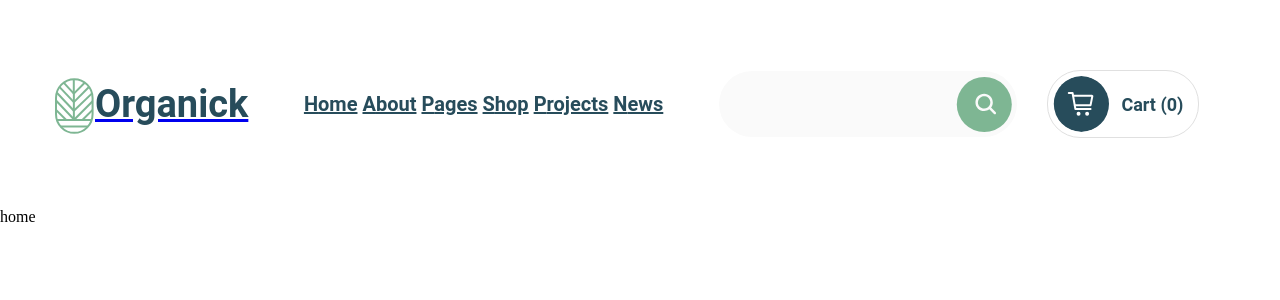
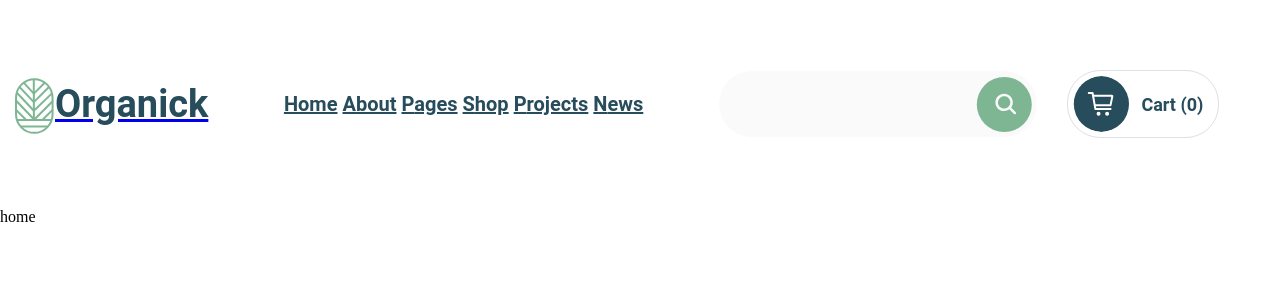
Before and after one commit to AlienNT/agriculture-webflow, a Vue app in the folder client/: page / in a window 1280 px wide. Shown: the top 300 px of the page. Built offline with nearby package versions, Linux system fonts and the light colour scheme.

Commit message:
fix (style) изменена ширина контейнера

```diff
--- a/client/src/assets/css/flex-grid.scss
+++ b/client/src/assets/css/flex-grid.scss
@@ -1,5 +1,7 @@
+$containerWidth: 1624px;
+
 .container {
-  max-width: 1200px;
+  max-width: $containerWidth;
   width: 100%;
   padding-left: 15px;
   padding-right: 15px;
```
